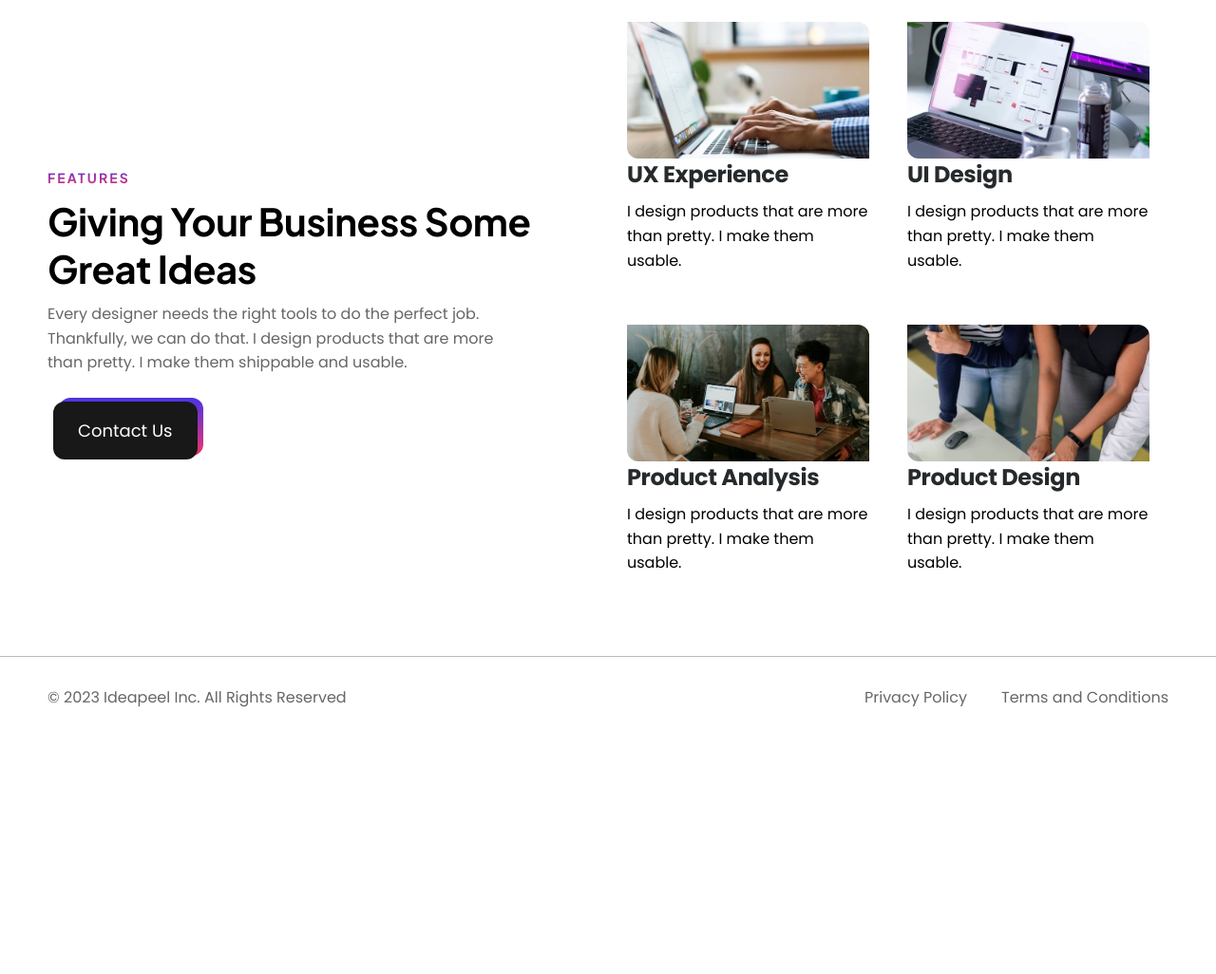
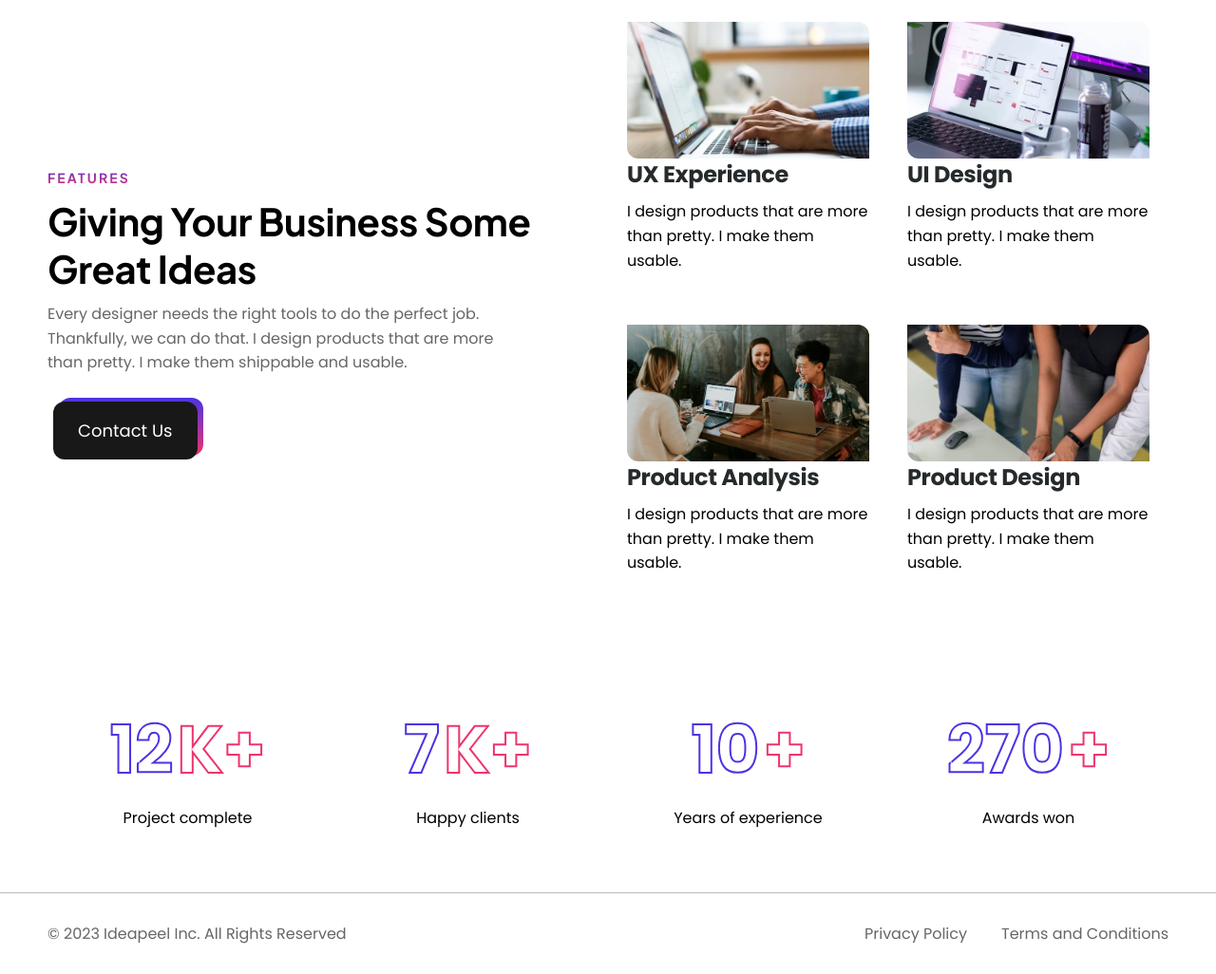
Before and after one commit to petramarkovic/landing-page, a website built with webpack: page src/index.html in a window 1280 px wide. Shown: the part 1394-2420 px from the top of the page at 95% size. Before the commit the page ends 2171 px from the top, so only its background shows below. Built offline with nearby package versions, Linux system fonts and the light colour scheme; some packages are replaced by stand-ins of ours.

Commit message:
Add statistics module

```diff
--- a/package.json
+++ b/package.json
@@ -25,6 +25,7 @@
     "webpack-merge": "^5.9.0"
   },
   "dependencies": {
-    "@studio-freight/lenis": "^1.0.19"
+    "@studio-freight/lenis": "^1.0.19",
+    "countup.js": "^2.8.0"
   }
 }
--- a/src/index.html
+++ b/src/index.html
@@ -73,16 +73,16 @@
 					<h2 class="h2 logos__title">Trusted by</h2>
 					<div class="logos__holder">
 						<a href="/" class="logo">
-							<img class="logo__img" src="assets/images/logos-image-1.svg" alt="Logo image description">
+							<img class="logo__img" src="assets/images/logos-image-1.svg" alt="Logo image description" loading="lazy">
 						</a>
 						<a href="/" class="logo">
-							<img class="logo__img" src="assets/images/logos-image-2.svg" alt="Logo image description">
+							<img class="logo__img" src="assets/images/logos-image-2.svg" alt="Logo image description" loading="lazy">
 						</a>
 						<a href="/" class="logo">
-							<img class="logo__img" src="assets/images/logos-image-3.svg" alt="Logo image description">
+							<img class="logo__img" src="assets/images/logos-image-3.svg" alt="Logo image description" loading="lazy">
 						</a>
 						<a href="/" class="logo">
-							<img class="logo__img" src="assets/images/logos-image-4.svg" alt="Logo image description">
+							<img class="logo__img" src="assets/images/logos-image-4.svg" alt="Logo image description" loading="lazy">
 						</a>
 						<a href="/" class="logo">
 							<img class="logo__img" src="assets/images/logos-image-5.svg" alt="Logo image description">
@@ -105,32 +105,66 @@
 					<div class="features__col features__col--cards">
 						<div class="features__card">
 							<div class="features__card-img-holder">
-								<div class="features__card-img" style="background-image: url(assets/images/features-image-1.jpg);"></div>
+								<div class="features__card-img js-lazy-load" style="background-image: url(assets/images/features-image-1.jpg);"></div>
 							</div>
 							<h3 class="h3 features__card-title">UX Experience </h3>
 							<p class="text features__card-text">I design products that are more than pretty. I make them  usable.</p>
 						</div>
 						<div class="features__card">
 							<div class="features__card-img-holder">
-								<div class="features__card-img" style="background-image: url(assets/images/features-image-2.jpg);"></div>
+								<div class="features__card-img js-lazy-load" style="background-image: url(assets/images/features-image-2.jpg);"></div>
 							</div>
 							<h3 class="h3 features__card-title">UI Design</h3>
 							<p class="text features__card-text">I design products that are more than pretty. I make them  usable.</p>
 						</div>
 						<div class="features__card">
 							<div class="features__card-img-holder">
-								<div class="features__card-img" style="background-image: url(assets/images/features-image-3.jpg);"></div>
+								<div class="features__card-img js-lazy-load" style="background-image: url(assets/images/features-image-3.jpg);"></div>
 							</div>
 							<h3 class="h3 features__card-title">Product Analysis</h3>
 							<p class="text features__card-text">I design products that are more than pretty. I make them  usable.</p>
 						</div>
 						<div class="features__card">
 							<div class="features__card-img-holder">
-								<div class="features__card-img" style="background-image: url(assets/images/features-image-4.jpg);"></div>
+								<div class="features__card-img js-lazy-load" style="background-image: url(assets/images/features-image-4.jpg);"></div>
 							</div>
 							<h3 class="h3 features__card-title">Product Design</h3>
 							<p class="text features__card-text">I design products that are more than pretty. I make them  usable.</p>
 						</div>
+					</div>
+				</div>
+			</div>
+		</section>
+		<section class="statistics">
+			<div class="wrap">
+				<div class="statistics__content">
+					<div class="statistics__item">
+						<div class="statistics__num-wrap">
+							<span class="statistics__num js-num">12</span>
+							<span class="statistics__sign">K+</span>
+						</div>
+						<p class="text statistics__text">Project complete</p>
+					</div>
+					<div class="statistics__item">
+						<div class="statistics__num-wrap">
+							<span class="statistics__num js-num">7</span>
+							<span class="statistics__sign">K+</span>
+						</div>
+						<p class="text statistics__text">Happy clients</p>
+					</div>
+					<div class="statistics__item">
+						<div class="statistics__num-wrap">
+							<span class="statistics__num js-num">10</span>
+							<span class="statistics__sign">+</span>
+						</div>
+						<p class="text statistics__text">Years of experience</p>
+					</div>
+					<div class="statistics__item">
+						<div class="statistics__num-wrap">
+							<span class="statistics__num js-num">270</span>
+							<span class="statistics__sign">+</span>
+						</div>
+						<p class="text statistics__text">Awards won</p>
 					</div>
 				</div>
 			</div>
--- /dev/null
+++ b/src/js/counter.js
@@ -0,0 +1,33 @@
+import { CountUp } from "countup.js";
+
+const counter = {
+    counters: document.querySelectorAll('.js-num'),
+
+    init: function() {
+        this.countUp();
+    },
+
+    countUp: function() {
+        this.counters.forEach(el => {
+            const observer = new IntersectionObserver((entries) => {
+				entries.forEach((entry) => {
+					if (entry.isIntersecting) {
+						const countUp = new CountUp(el, el.innerHTML);
+                        if (!countUp.error) {
+                        countUp.start();
+                        } else {
+                        console.error(countUp.error);
+                        }
+					} else {
+						return;
+					}
+				});
+			}, {
+				threshold: 0.2
+			});
+			observer.observe(el);
+        })
+    }
+}
+
+export default counter;
--- a/src/js/init.js
+++ b/src/js/init.js
@@ -1,6 +1,7 @@
 import Lenis from '@studio-freight/lenis';
 import lazyLoad from './lazy-load.js';
 import header from './header.js';
+import counter from './counter.js';
 
 const init = {
 	init: function() {
@@ -22,6 +23,7 @@ const init = {
 
 			lazyLoad.init();
 			header.init();
+			counter.init();
 		});
 
 	}
--- a/src/style.scss
+++ b/src/style.scss
@@ -12,4 +12,5 @@
 @import './styles/layout/banner';
 @import './styles/layout/logos';
 @import './styles/layout/features';
+@import './styles/layout/statistics';
 @import './styles/layout/footer';
--- /dev/null
+++ b/src/styles/layout/_statistics.scss
@@ -0,0 +1,57 @@
+.statistics {
+    width: 100%;
+    padding: 50px 0;
+    @media screen and (max-width: $md) {
+        padding: 30px 0;
+    }
+}
+
+.statistics__content {
+    display: flex;
+    flex-wrap: wrap;
+    justify-content: space-between;
+}
+
+.statistics__item {
+    flex: 1 1 25%;
+    max-width: 25%;
+    padding: 0 20px;
+    text-align: center;
+    @media screen and (max-width: $md) {
+        flex: 1 1 50%;
+        max-width: 50%;
+        margin-bottom: 20px;
+    }
+    @media screen and (max-width: $xs) {
+        flex: 1 1 100%;
+        max-width: 100%;
+    }
+}
+
+.statistics__num-wrap {
+    margin-bottom: 10px;
+}
+
+.statistics__num {
+    font-weight: $bold;
+    -webkit-text-stroke-color: #4b34e4;
+    -webkit-text-stroke-width: 2px;
+    background: transparent;
+    font-size: 70px;
+    line-height: 140%;
+    color: transparent;
+    -webkit-background-clip: text;
+    background-clip: text;
+}
+
+.statistics__sign {
+    font-weight: $bold;
+    -webkit-text-stroke-color: #ee346b;
+    -webkit-text-stroke-width: 2px;
+    background: transparent;
+    font-size: 70px;
+    line-height: 140%;
+    color: transparent;
+    -webkit-background-clip: text;
+    background-clip: text;
+}
--- a/src/styles/utilities/_variables.scss
+++ b/src/styles/utilities/_variables.scss
@@ -25,3 +25,4 @@ $transition: 250ms ease-in-out;
 $lg: 1200px;
 $md: 992px;
 $sm: 768px;
+$xs: 575px;
```
Also changed, not shown: 1 other file.
